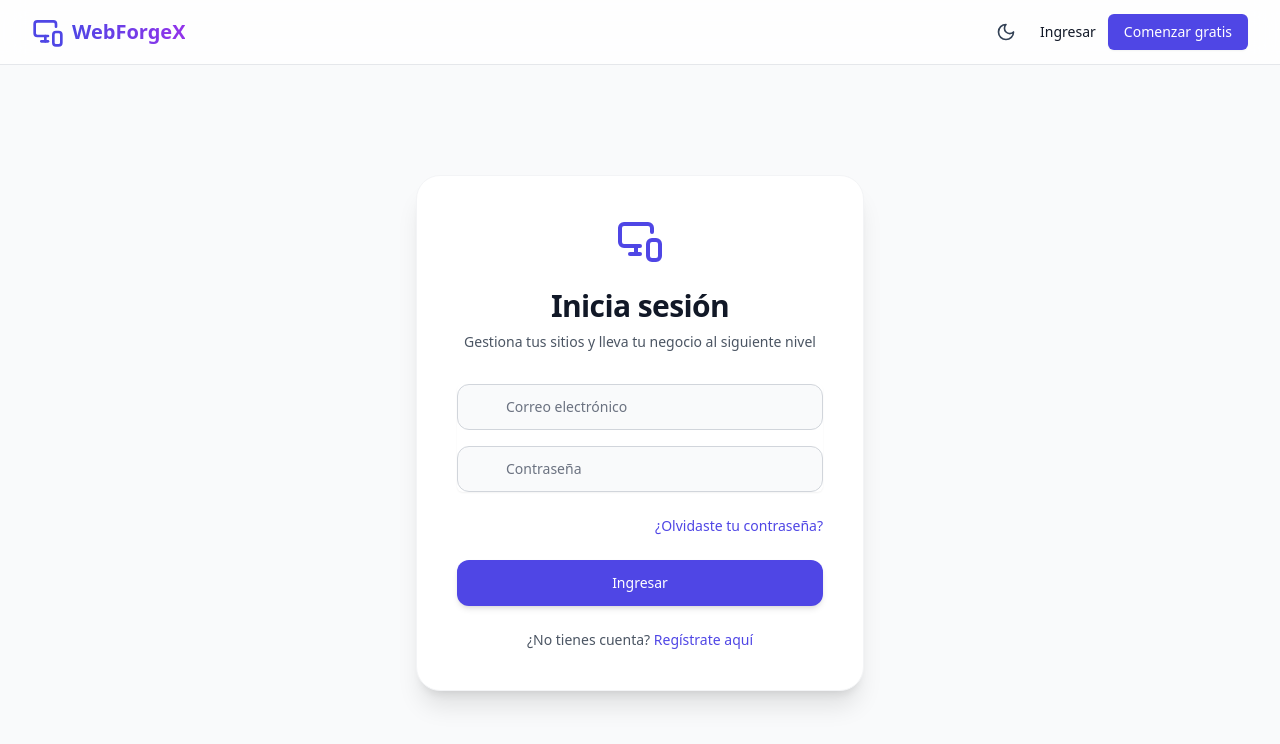
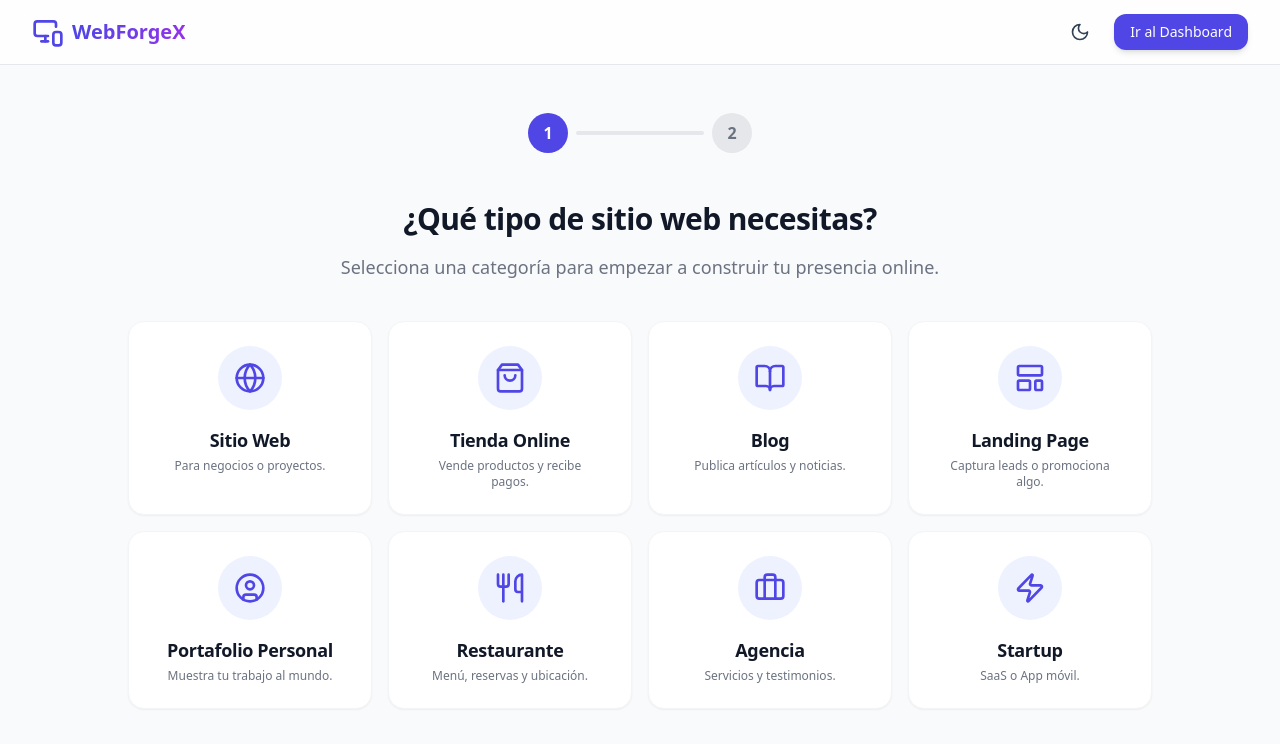
Before and after one commit to elkinalejandro30/WebForgeX, a React (Vite) app: page /templates in a window 1280 px wide. Before the commit this address led to /login. Shown: the top 744 px of the page. Built offline with nearby package versions, Linux system fonts and the light colour scheme; a web font is replaced by a local one.

Commit message:
feat: remove login requirement and enable direct dashboard access for prototype

```diff
--- a/src/App.tsx
+++ b/src/App.tsx
@@ -5,12 +5,9 @@ import { Toaster } from 'react-hot-toast';
 
 // Layouts & Components
 import Navbar from './components/Navbar';
-import ProtectedRoute from './components/ProtectedRoute';
 
 // Pages
 import Landing from './pages/Landing';
-import Login from './pages/Login';
-import Register from './pages/Register';
 import Dashboard from './pages/Dashboard';
 import Templates from './pages/Templates';
 import Editor from './pages/Editor';
@@ -38,30 +35,14 @@ function App() {
         <main className="flex-1 flex flex-col">
           <Routes>
             <Route path="/" element={<Landing />} />
-            <Route path="/login" element={<Login />} />
-            <Route path="/register" element={<Register />} />
+            <Route path="/login" element={<Navigate to="/dashboard" replace />} />
+            <Route path="/register" element={<Navigate to="/dashboard" replace />} />
 
-            {/* Protected Routes */}
-            <Route path="/dashboard" element={
-              <ProtectedRoute>
-                <Dashboard />
-              </ProtectedRoute>
-            } />
-            <Route path="/templates" element={
-              <ProtectedRoute>
-                <Templates />
-              </ProtectedRoute>
-            } />
-            <Route path="/editor/:id" element={
-              <ProtectedRoute>
-                <Editor />
-              </ProtectedRoute>
-            } />
-            <Route path="/preview/:id" element={
-              <ProtectedRoute>
-                <Preview />
-              </ProtectedRoute>
-            } />
+            {/* Protected Routes (No longer restricted in prototype mode) */}
+            <Route path="/dashboard" element={<Dashboard />} />
+            <Route path="/templates" element={<Templates />} />
+            <Route path="/editor/:id" element={<Editor />} />
+            <Route path="/preview/:id" element={<Preview />} />
 
             {/* Public Route */}
             <Route path="/site/:projectId" element={<PublicSite />} />
--- a/src/components/Navbar.tsx
+++ b/src/components/Navbar.tsx
@@ -1,23 +1,10 @@
 import { Link, useNavigate } from 'react-router-dom';
 import { useStore } from '../store/useStore';
-import { useAuthStore } from '../store/useAuthStore';
-import { Moon, Sun, MonitorSmartphone, LogOut } from 'lucide-react';
-import toast from 'react-hot-toast';
+import { Moon, Sun, MonitorSmartphone } from 'lucide-react';
 
 export default function Navbar() {
   const { isDarkMode, toggleDarkMode } = useStore();
-  const { user, logout } = useAuthStore();
   const navigate = useNavigate();
-
-  const handleLogout = () => {
-    try {
-      logout();
-      toast.success('Sesión cerrada');
-      navigate('/');
-    } catch (error) {
-      toast.error('Error al cerrar sesión');
-    }
-  };
 
   return (
     <nav className="sticky top-0 z-50 w-full backdrop-blur-md bg-white/80 dark:bg-darker/80 border-b border-gray-200 dark:border-gray-800 transition-colors">
@@ -39,35 +26,12 @@ export default function Navbar() {
               {isDarkMode ? <Sun className="h-5 w-5 text-yellow-500" /> : <Moon className="h-5 w-5 text-slate-700" />}
             </button>
 
-            {user ? (
-              <div className="flex items-center space-x-4">
-                <span className="text-sm font-medium text-gray-500 hidden md:block">
-                  Hola, {user.name}
-                </span>
-                <Link to="/dashboard" className="text-sm font-medium hover:text-primary transition-colors">
-                  Dashboard
-                </Link>
-                <button
-                  onClick={handleLogout}
-                  className="flex items-center space-x-1 text-sm font-medium text-red-500 hover:text-red-600 transition-colors"
-                >
-                  <LogOut className="h-4 w-4" />
-                  <span>Salir</span>
-                </button>
-              </div>
-            ) : (
-              <div className="flex items-center space-x-3">
-                <Link to="/login" className="text-sm font-medium hover:text-primary transition-colors">
-                  Ingresar
-                </Link>
-                <Link
-                  to="/register"
-                  className="bg-primary hover:bg-indigo-700 text-white px-4 py-2 rounded-md text-sm font-medium transition-colors shadow-sm"
-                >
-                  Comenzar gratis
-                </Link>
-              </div>
-            )}
+            <Link
+              to="/dashboard"
+              className="bg-primary hover:bg-indigo-700 text-white px-4 py-2 rounded-xl text-sm font-medium transition-all shadow-md hover:shadow-lg active:scale-95"
+            >
+              Ir al Dashboard
+            </Link>
           </div>
         </div>
       </div>
--- a/src/components/ProtectedRoute.tsx
+++ b/src/components/ProtectedRoute.tsx
@@ -1,13 +1,4 @@
-import { Navigate, useLocation } from 'react-router-dom';
-import { useAuthStore } from '../store/useAuthStore';
-
 export default function ProtectedRoute({ children }: { children: JSX.Element }) {
-  const user = useAuthStore((state) => state.user);
-  const location = useLocation();
-
-  if (!user) {
-    return <Navigate to="/login" state={{ from: location }} replace />;
-  }
-
+  // En modo prototipo sin login, siempre permitimos el acceso
   return children;
 }
--- a/src/store/useAuthStore.ts
+++ b/src/store/useAuthStore.ts
@@ -23,9 +23,14 @@ interface AuthState {
 export const useAuthStore = create<AuthState>()(
   persist(
     (set) => ({
-      user: null,
-      token: null,
-      isAuthenticated: false,
+      user: {
+        id: 1,
+        name: 'Invitado',
+        email: 'invitado@webforgex.local',
+        plan: 'free'
+      },
+      token: 'guest-token',
+      isAuthenticated: true,
       isLoading: false,
 
       setAuth: (user, token) => set({
```
